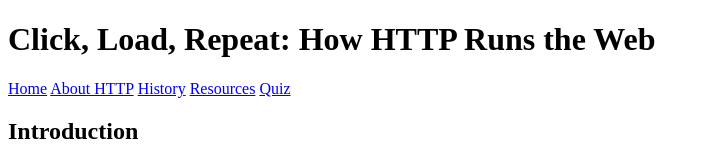
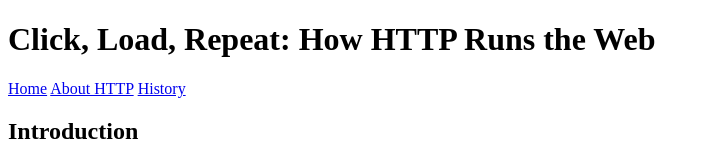
Before and after one commit to Miruedo/HTTP-WebProject, a plain HTML site: page HTTP-WebProject/index.html in a window 1280 px wide. Shown: the top 162 px of the page, without its empty margins (0-710 px from the left). Drawn offline with Linux system fonts and the light colour scheme.

```diff
--- a/HTTP-WebProject/index.html
+++ b/HTTP-WebProject/index.html
@@ -13,12 +13,6 @@
       <a href="index.html">Home</a>
       <a href="about.html">About HTTP</a>
       <a href="history.html">History</a>
- <a href="resources.html">Resources</a>
-         <a href="quiz.html">Quiz</a>
-
-
-
-
     </nav>
   </header>
 
```
Also changed, not shown: index.html (+4 -1 lines), topic2.html (+3 -1 lines), quiz.html.txt.
